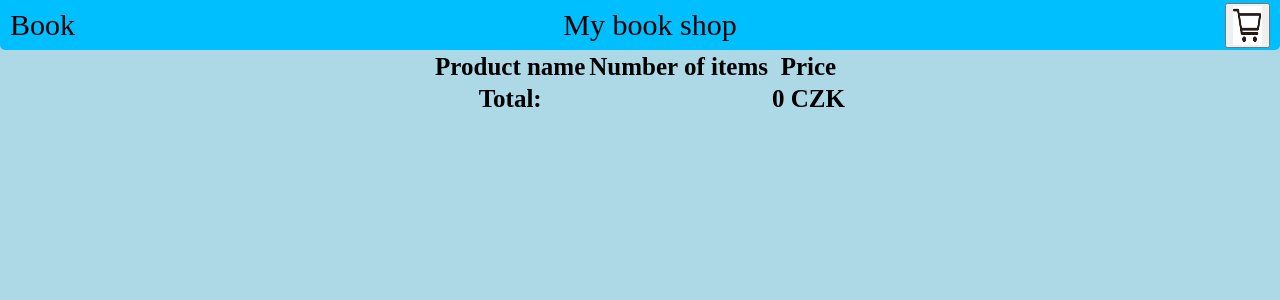
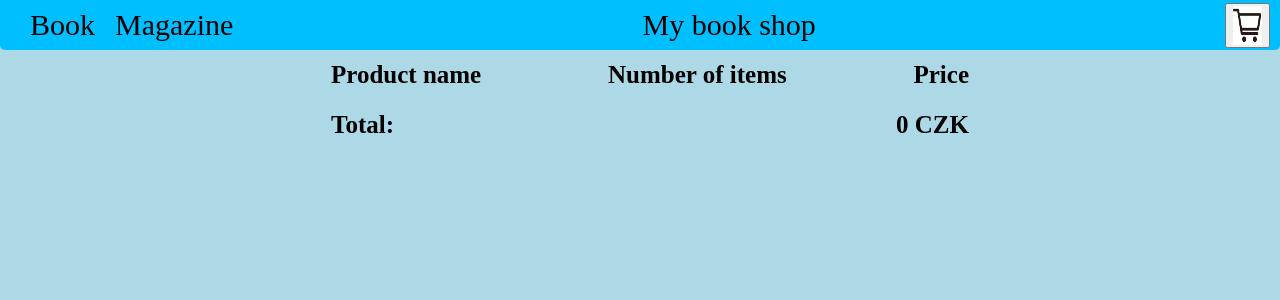
Before and after one commit to kachlikjakub/DESO_assignment, a React (Create React App) app: page / in a window 1280 px wide. Both pictures are taken after a click on the button 1247 px from the left and 25 px from the top of the page. Shown: the top 300 px of the page. Built offline with nearby package versions, Linux system fonts and the light colour scheme.

Commit message:
closses #1, closses #2; Code refactored, reusability maximized, css edited

```diff
--- a/src/App.js
+++ b/src/App.js
@@ -16,7 +16,10 @@ class App extends Component {
 
 
     state = {
-        availableWindows : [{tag:"Book", name:"Book", image:null}, {tag:"Home", name:"My fancy book shop", image:null}, {tag:"Cart", name:"Cart", image:"/Users/jakubkachlik/applicant-test-react-master/src/cart.png"}],
+        availableWindows : [
+            { tag: "Book", name: "Book", image: null },
+            { tag: "Magazine", name: "Magazine", image: null },
+          ],
         activeWindow : "Book",
         products : availableProducts
      }
@@ -43,8 +46,8 @@ this.setState({activeWindow: tag})
     render() {
         return (
             <>
-            <TopBar availableWindows={this.state.availableWindows} onSelect={this.handleWindow}/>
-            <PageContent activeWindow={this.state.activeWindow} products={this.state.products} onSelect={this.handleSelectedItem}/>
+            <TopBar onSelect={this.handleWindow} availableWindows={this.state.availableWindows}/>
+            <PageContent activeWindow={this.state.activeWindow} availableWindows={this.state.availableWindows} products={this.state.products} onSelect={this.handleSelectedItem}/>
             </>
          );
     }
--- a/src/components/Cart.jsx
+++ b/src/components/Cart.jsx
@@ -17,16 +17,16 @@ function Cart(props) {
   return (
     <table className="cart-list">
       <thead>
-        <tr>
-          <th>Product name</th>
-          <th>Number of items</th>
-          <th>Price</th>
+        <tr className="main-row">
+          <th className="name">Product name</th>
+          <th className="amount">Number of items</th>
+          <th className="price">Price</th>
         </tr>
         {unique.map((product) => {
           return (
-            <tr key={product.code}>
-              <td>{product.name}</td>
-              <td>
+            <tr key={product.code} className="book-row">
+              <td className="book-name">{product.name}</td>
+              <td className="amount">
                 {product.inStock}
                 <button
                   onClick={() => {
@@ -36,14 +36,14 @@ function Cart(props) {
                   Remove
                 </button>
               </td>
-              <td>{product.price * product.inStock} CZK</td>
+              <td className="price">{product.price * product.inStock} CZK</td>
             </tr>
           );
         })}
-        <tr>
-          <th>Total:</th>
-          <th></th>
-          <th>
+        <tr className="main-row">
+          <th className="name">Total:</th>
+          <th className="amount"></th>
+          <th className="price">
             {unique.reduce(
               (partialSum, a) => partialSum + a.price * a.inStock,
               0
--- a/src/components/Item.jsx
+++ b/src/components/Item.jsx
@@ -23,7 +23,7 @@ function Item({ onSelect, product, availablePcs }) {
             max={availablePcs}
           />
           <button
-            disabled={numOfPcs <= 0}
+            disabled={numOfPcs <= 0 || numOfPcs > availablePcs}
             onClick={() => {
               onSelect(product, false, numOfPcs);
               setNumOfPcs(0);
--- a/src/components/ListOfItems.jsx
+++ b/src/components/ListOfItems.jsx
@@ -13,20 +13,19 @@ function ListOfItems(props) {
 
   return (
     <div className={"book-list"}>
-      {unique.map((product) => {
+      {unique.length <= 0 ? (
+        <h1>No Items in this section</h1>
+      ) : (
+        unique.map((product) => {
           return (
             <Item
-            key={product.code}
               onSelect={props.onSelect}
               product={product}
-            availablePcs={
-              props.products.filter(
-                (item) => item.code == product.code && item.inCart == false
-              ).length
-            }
+              availablePcs={product.inStock}
             />
           );
-      })}
+        })
+      )}
     </div>
   );
 }
--- a/src/components/PageContent.jsx
+++ b/src/components/PageContent.jsx
@@ -3,13 +3,20 @@ import Cart from "./Cart";
 import ListOfItems from "./ListOfItems";
 
 function PageContent(props) {
-  console.log(props);
-  if (props.activeWindow == "Book") {
-    return <ListOfItems products={props.products} onSelect={props.onSelect} />;
-  }
-  if (props.activeWindow == "Cart") {
+  console.log();
+
+  let index = props.availableWindows.find(
+    (item) => item.name == props.activeWindow
+  );
+  if (index == undefined) {
     return <Cart products={props.products} onSelect={props.onSelect} />;
   }
+  return (
+    <ListOfItems
+      products={props.products.filter((item) => item.type == index.tag)}
+      onSelect={props.onSelect}
+    />
+  );
 }
 
 export default PageContent;
--- a/src/components/TopBar.jsx
+++ b/src/components/TopBar.jsx
@@ -2,18 +2,29 @@ import React from "react";
 import TopBarItem from "./TopBarItem";
 import ".././styles.css";
 
-function TopBar({ availableWindows, onSelect }) {
+function TopBar({ onSelect, availableWindows }) {
   return (
     <div className="navbar">
-      <TopBarItem
-        className="books-btn"
-        windows={availableWindows[0]}
-        onSelect={onSelect}
-      />
+      <div className="books-div">
+        {availableWindows.map((windows) => {
+          console.log(windows);
+          return (
+            <TopBarItem
+              className="books-btn"
+              windows={windows}
+              onSelect={onSelect}
+            />
+          );
+        })}
+      </div>
       <p>My book shop</p>
       <TopBarItem
         className="cart-btn"
-        windows={availableWindows[2]}
+        windows={{
+          tag: "Cart",
+          name: "Cart",
+          image: "/Users/jakubkachlik/applicant-test-react-master/src/cart.png",
+        }}
         onSelect={onSelect}
       />
     </div>
--- a/src/constants/AvailableIProducts.jsx
+++ b/src/constants/AvailableIProducts.jsx
@@ -2,7 +2,7 @@ const AvailableProducts = [
   {
     id: 1,
     code: "B1",
-    type: "book",
+    type: "Book",
     name: "Book1",
     description: "desc of book1",
     price: 100,
@@ -11,7 +11,7 @@ const AvailableProducts = [
   {
     id: 2,
     code: "B1",
-    type: "book",
+    type: "Book",
     name: "Book1",
     description: "desc of book1",
     price: 100,
@@ -20,7 +20,7 @@ const AvailableProducts = [
   {
     id: 3,
     code: "B2",
-    type: "book",
+    type: "Book",
     name: "Book2",
     description: "desc of book2",
     price: 200,
@@ -29,7 +29,7 @@ const AvailableProducts = [
   {
     id: 4,
     code: "B3",
-    type: "book",
+    type: "Book",
     name: "Book3",
     description: "desc of book3",
     price: 400,
@@ -38,7 +38,7 @@ const AvailableProducts = [
   {
     id: 5,
     code: "B4",
-    type: "book",
+    type: "Book",
     name: "Book4",
     description: "desc of book4",
     price: 500,
@@ -47,12 +47,21 @@ const AvailableProducts = [
   {
     id: 6,
     code: "B4",
-    type: "book",
+    type: "Book",
     name: "Book4",
     description: "desc of book4",
     price: 500,
     image: "book-yellow.jpg",
   },
+  {
+    id: 7,
+    code: "M1",
+    type: "Magazine",
+    name: "Magazine1",
+    description: "desc of mag1",
+    price: 100,
+    image: "book-black.jpg",
+  },
 ];
 
 export default AvailableProducts;
--- a/src/styles.css
+++ b/src/styles.css
@@ -35,10 +35,15 @@ body {
   cursor: pointer;
 }
 
-.navbar > .books-btn {
+.navbar > .books-div > .books-btn {
+  padding-left: 20px;
+  cursor: pointer;
+}
+
+.navbar > .books-div {
+  display: flex;
   margin-left: 10px;
   margin-right: auto;
-  cursor: pointer;
 }
 
 .navbar > .cart-btn {
@@ -78,6 +83,7 @@ body {
 
 .book-list > .book-card {
   width: 350px;
+  height: 350px;
 
   display: flex;
   flex-wrap: wrap;
@@ -135,6 +141,8 @@ body {
 .cart-list {
   min-height: 0;
   min-width: 0;
+  width: 50%;
+  border-collapse: collapse;
 
   flex: 1;
   display: flex;
@@ -143,7 +151,7 @@ body {
   font-size: 25px;
 }
 
-.cart-list > .book-row {
+.cart-list > thead > .book-row {
   width: 100%;
 
   display: flex;
@@ -154,35 +162,35 @@ body {
   border-bottom: 1px solid lightgrey;
 }
 
-.cart-list > .book-row > .book-name {
+.cart-list > thead > .book-row > .book-name {
   width: 50%;
 }
 
-.cart-list > .book-row > .amount {
+.cart-list > thead > .book-row > .amount {
   width: 30%;
   text-align: center;
 }
 
-.cart-list > .book-row > .price {
+.cart-list > thead > .book-row > .price {
   width: 20%;
   text-align: right;
 }
 
-.cart-list > .main-row > .name {
+.cart-list > .main-row > thead > .name {
   width: 50%;
 }
 
-.cart-list > .main-row > .amount {
+.cart-list > .main-row > thead > .amount {
   width: 30%;
   text-align: center;
 }
 
-.cart-list > .main-row > .price {
+.cart-list > .main-row > thead > .price {
   width: 20%;
   text-align: right;
 }
 
-.cart-list > .main-row {
+.cart-list > thead > .main-row {
   width: 100%;
 
   display: flex;
```
Also changed, not shown: src/components/Book.jsx (added, +15 -0 lines). Lines whose indentation alone changed are shown as unchanged.
